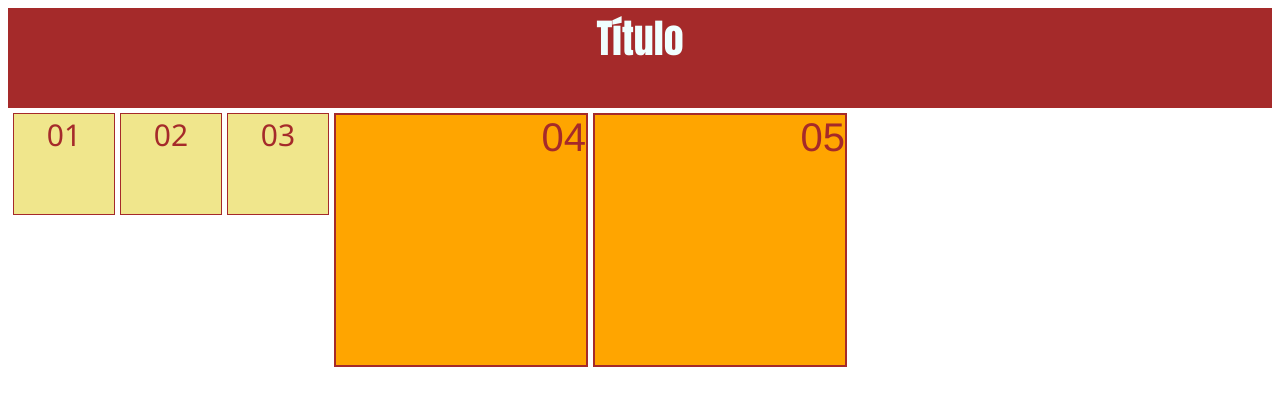
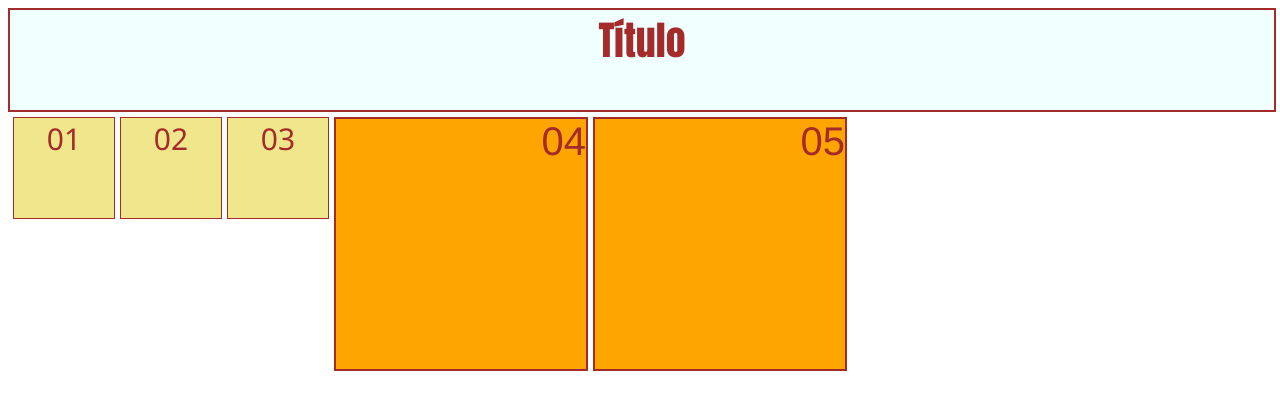
Before and after one commit to HederGabriel/DW-lll, a PHP site: page /aula01.html in a window 1280 px wide, with the pointer over the restyled element. Shown: the top 410 px of the page. Run offline with PHP 8.4, Linux system fonts and the light colour scheme.

Commit message:
create hover

```diff
--- a/Aula 01/aula01.css
+++ b/Aula 01/aula01.css
@@ -48,3 +48,17 @@ div.quadradao {
 
     cursor: pointer;
 }
+
+div#topo:hover {
+    color: brown;
+    background-color: azure;
+    border: 2px solid brown;
+}
+
+div.quadrado:hover{
+    border: 5px dashed;
+}
+
+div.quadradao:hover {
+    border: 5px solid;
+}
```
